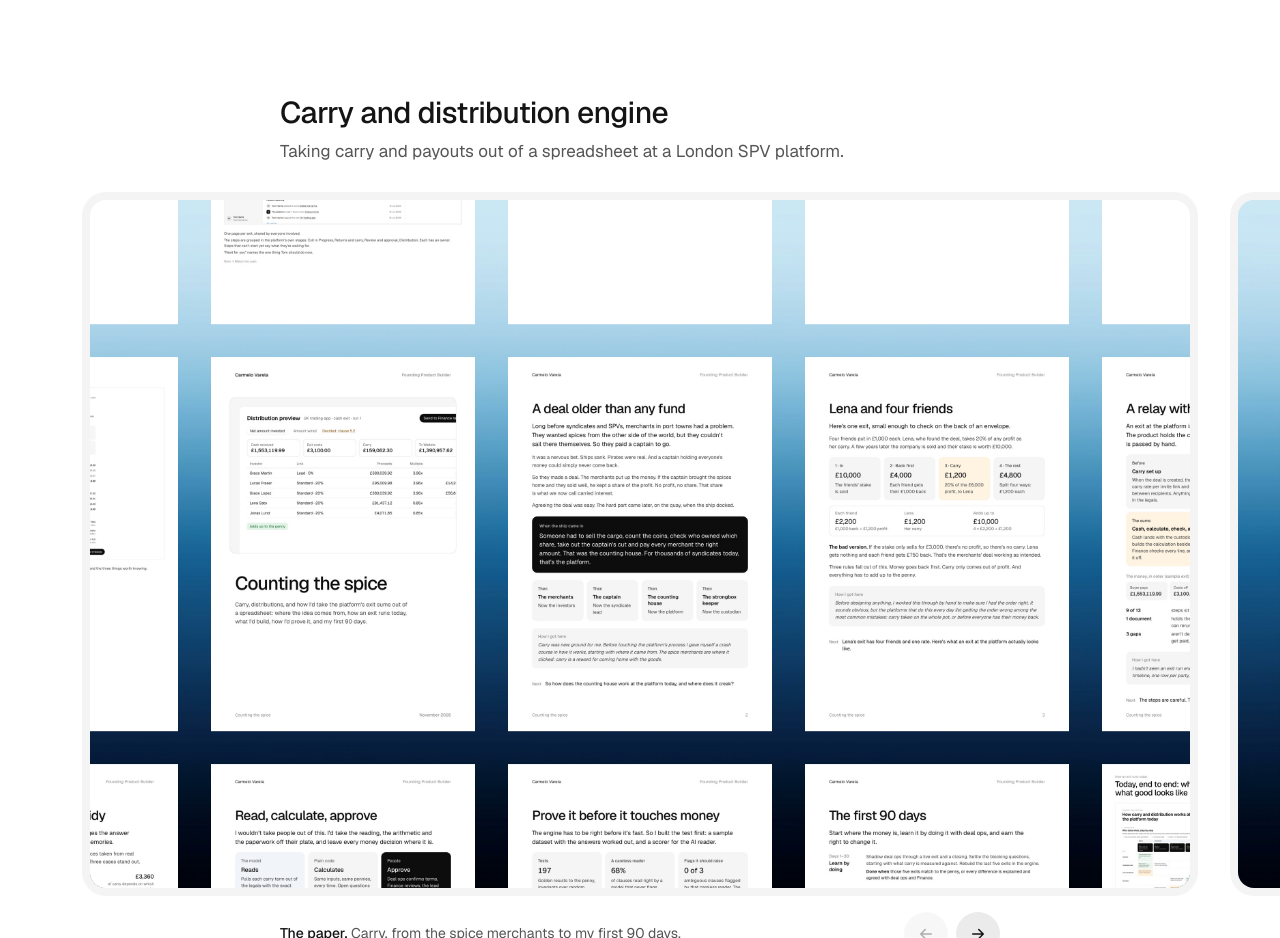
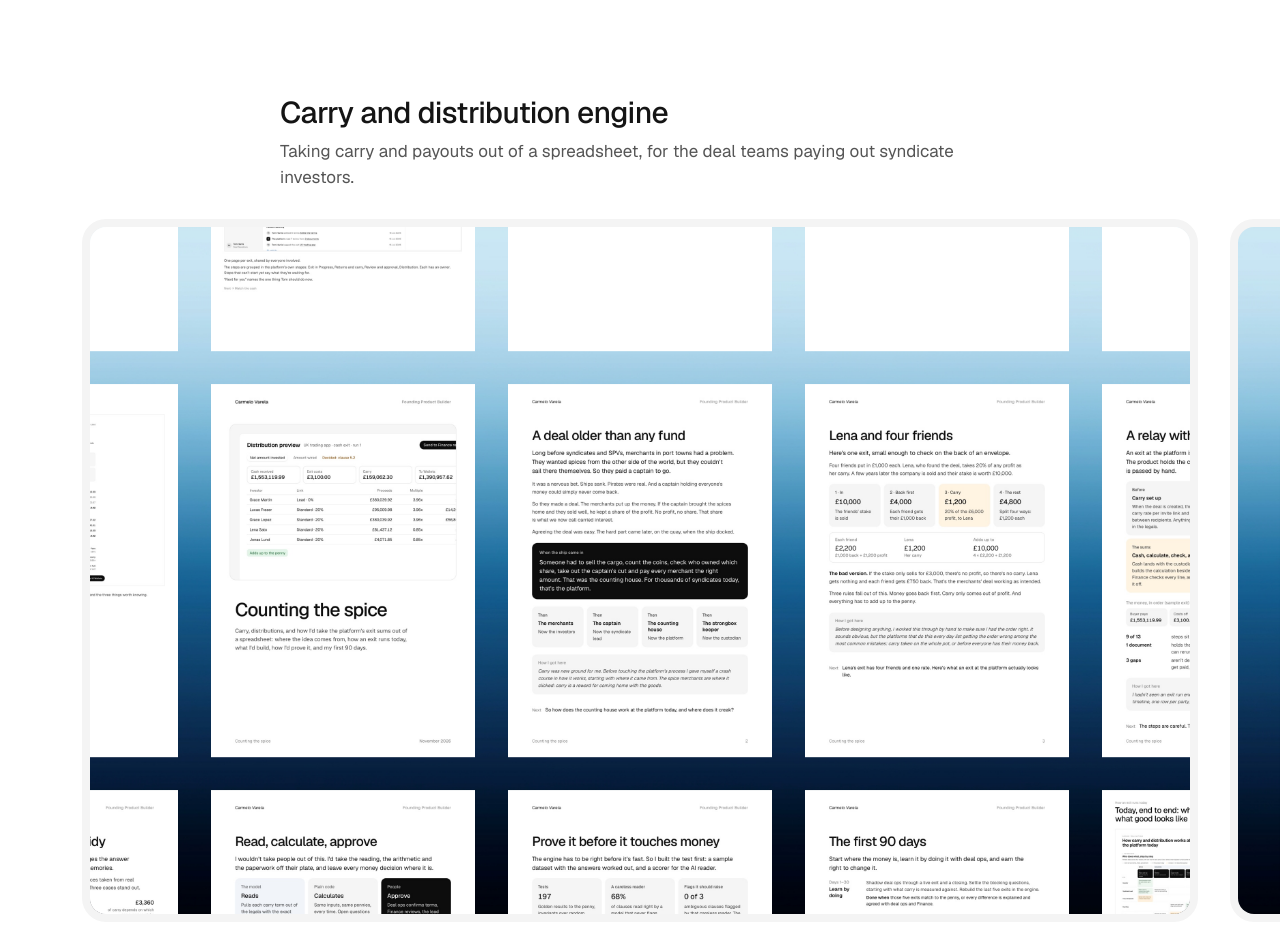
Before and after one commit to carmelovarela/portfolio, a Next.js app: page / in a window 1280 px wide. Shown: the part 2360-3298 px from the top of the page. Built offline with nearby package versions, Linux system fonts and the light colour scheme.

Commit message:
Describe who the Carry project is for in its blurb.

```diff
--- a/src/content/projects.ts
+++ b/src/content/projects.ts
@@ -217,7 +217,7 @@ export const projects: Project[] = [
     "key": "cy",
     "slug": "carry",
     "title": "Carry and distribution engine",
-    "blurb": "Taking carry and payouts out of a spreadsheet at a London SPV platform.",
+    "blurb": "Taking carry and payouts out of a spreadsheet, for the deal teams paying out syndicate investors.",
     "slides": [
       {
         "kind": "wall",
```
